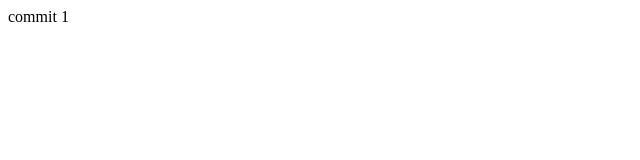
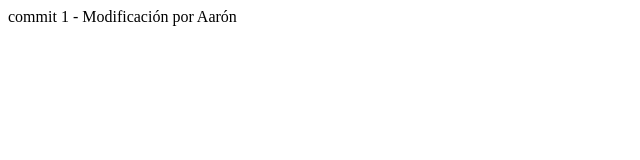
Before and after one commit to CiroSanjorge/ej5, a plain HTML site: page index.html in a window 1280 px wide. Shown: the whole page, without its empty margins (0-640 px from the left). Drawn offline with Linux system fonts and the light colour scheme.

Commit message:
Commit de Aarón

```diff
--- a/index.html
+++ b/index.html
@@ -7,6 +7,6 @@
     <title>Document</title>
 </head>
 <body>
-    commit 1
+    commit 1 - Modificación por Aarón
 </body>
 </html>
```
